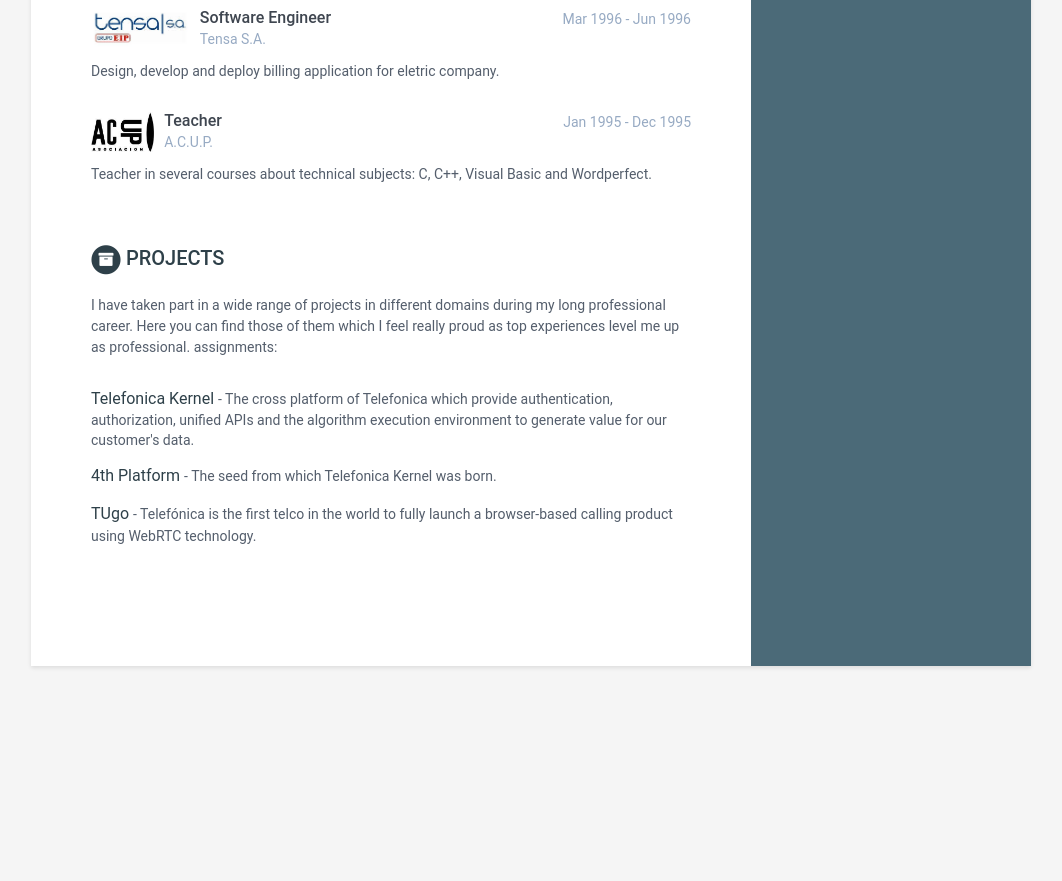
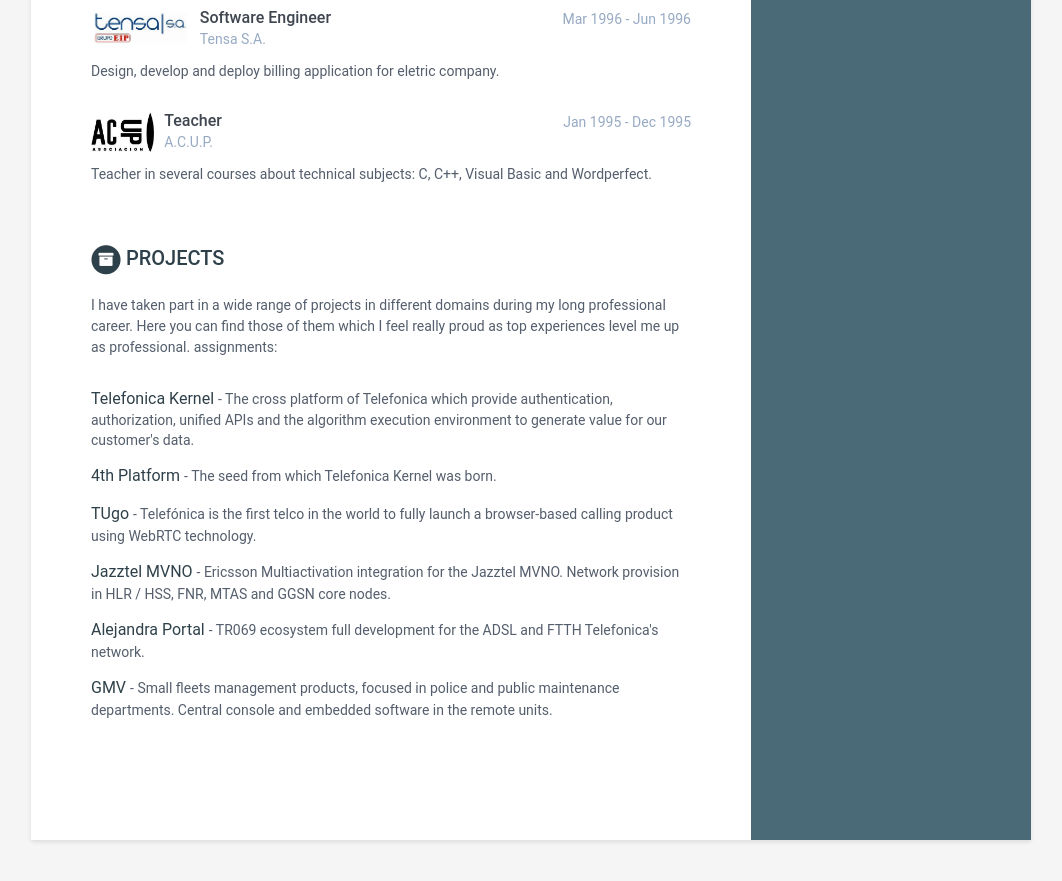
Before and after one commit to dgalpaj/dgalpaj.github.io, a Jekyll site: the page built from index.html, in a window 1280 px wide and 900 px high, scrolled down 3655 px. Shown: the top 881 px of the window, without its empty margins (109-1171 px from the left). Built offline with Jekyll 4.4.1, drawn with Linux system fonts in a browser that asks for light colours; before the commit the page ends 4381 px from its top, so only the background shows below that.

Commit message:
Update data.yml

```diff
--- a/_data/data.yml
+++ b/_data/data.yml
@@ -251,6 +251,18 @@ projects:
         link: "https://www.telefonica.com/en/communication-room/telefonica-launches-tu-go-in-your-web-browser-using-webrtc/"
         tagline: "Telefónica is the first telco in the world to fully launch a browser-based calling product using WebRTC technology."
 
+      - title: Jazztel MVNO
+        link: "https://www.commsupdate.com/articles/2014/12/02/jazztel-becomes-first-spanish-mvno-to-offer-4g-services/"
+        tagline: "Ericsson Multiactivation integration for the Jazztel MVNO. Network provision in HLR / HSS, FNR, MTAS and GGSN core nodes."
+
+      - title: Alejandra Portal
+        link: "https://www.geeknetic.es/Guia/2321/Portal-Alejandra-Como-configurar-tu-router-Movistar.html"
+        tagline: "TR069 ecosystem full development for the ADSL and FTTH Telefonica's network."
+
+      - title: GMV
+        link: "https://www.gmv.com/en/products/space/fleet-family-products"
+        tagline: "Small fleets management products, focused in police and public maintenance departments. Central console and embedded software in the remote units."
+
 publications:
     title: Publications
     intro: |
```
